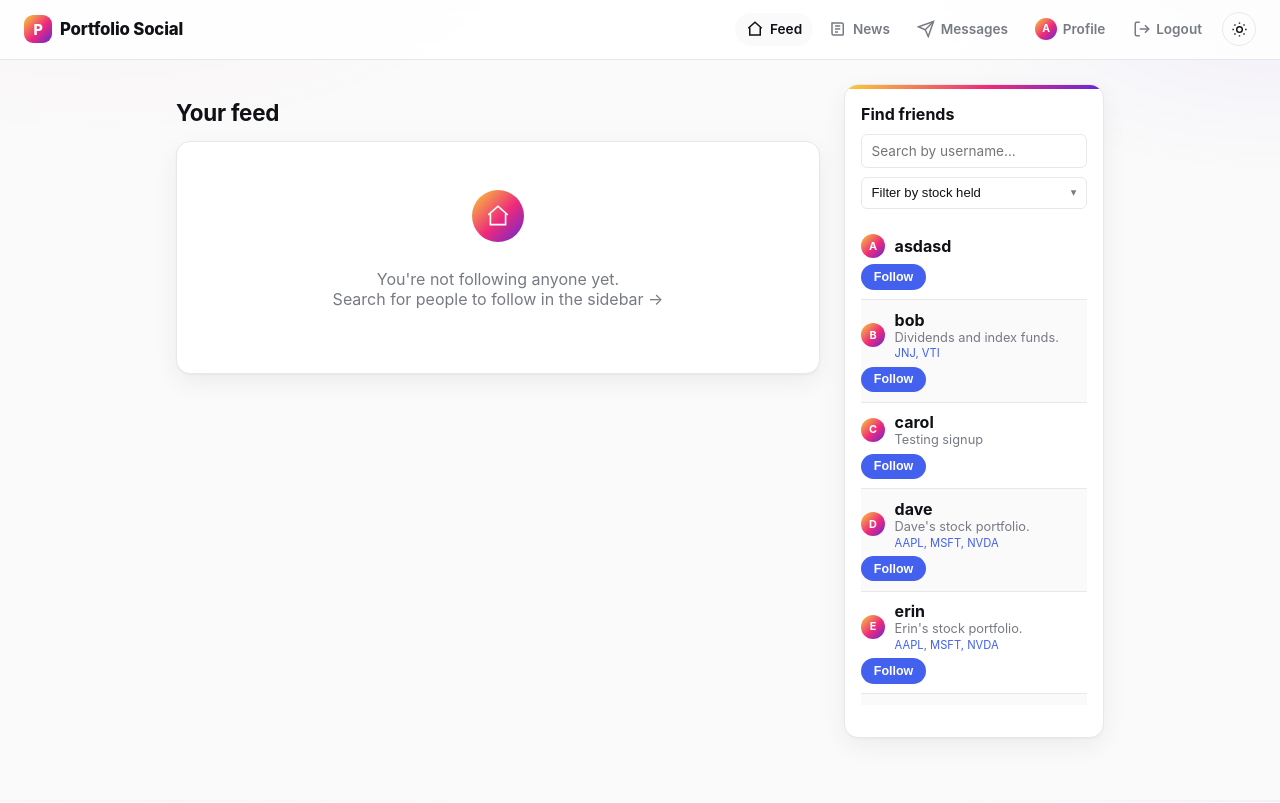
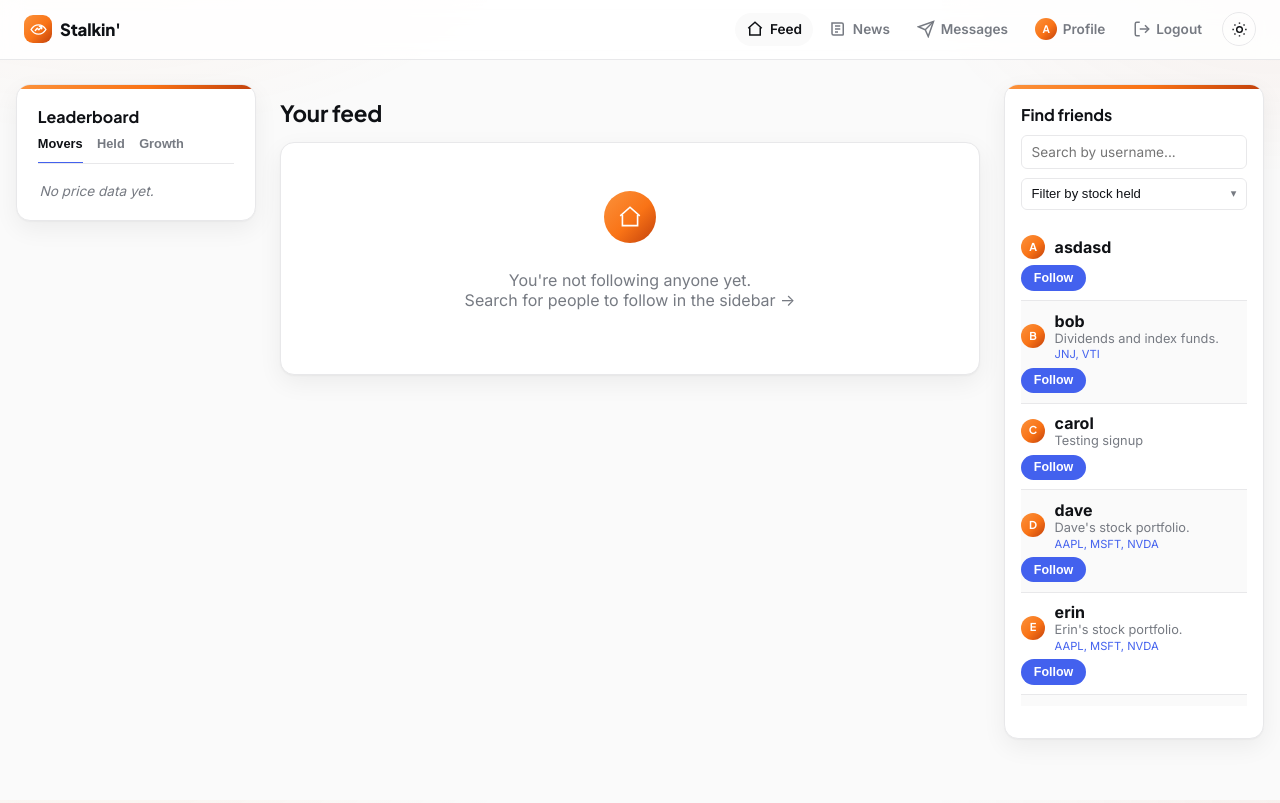
Before and after one commit to hdogcodes/stockedin, a Flask app: page / in a window 1280 px wide. Run offline with Flask 3, Linux system fonts and the light colour scheme; a user stored in the database is signed in; data comes from the database, SQL or seed files in the repository.

Commit message:
Rebrand to Stalkin', add leaderboard, three-column feed, new logo/fonts
- Rename Portfolio Social -> Stalkin' across templates/README, add a
  brand-mark logo: an eye (stalk) with an upward stock trend line as
  the pupil (stalk + stock)
- Add a tabbed feed leaderboard (leaderboards.py): top-moving stocks,
  most-held stocks, top-performing portfolios by growth
- Restructure the feed into three columns spread across the full
  page width: leaderboard | friend holdings | friend search, widen
  container-wide to 1440px
- Fix the ticker tape to use theme colors (var(--card-bg)/--border)
  instead of a fixed dark strip that clashed with light mode
- Swap the accent gradient from pink/purple to orange
  (research-grounded: Robinhood-style warm orange)
- Add a three-font system researched from real platforms: Inter for
  body (Chirp-like), Plus Jakarta Sans for headings/brand
  (Proxima-Nova-like), Space Grotesk with tabular numerals for
  prices/tickers (trading-terminal numeral treatment)

```diff
--- a/static/app.js
+++ b/static/app.js
@@ -6,6 +6,21 @@
 function getCsrfToken(form) {
   const input = form.querySelector('input[name="csrf_token"]');
   return input ? input.value : null;
+}
+
+const leaderboardCard = document.querySelector(".leaderboard-card");
+if (leaderboardCard) {
+  const tabs = Array.from(leaderboardCard.querySelectorAll(".leaderboard-tab"));
+  const panels = Array.from(leaderboardCard.querySelectorAll(".leaderboard-list"));
+
+  tabs.forEach((tab) => {
+    tab.addEventListener("click", () => {
+      tabs.forEach((t) => t.classList.toggle("active", t === tab));
+      panels.forEach((panel) => {
+        panel.hidden = panel.dataset.panel !== tab.dataset.target;
+      });
+    });
+  });
 }
 
 const themeToggle = document.getElementById("theme-toggle");
--- a/static/style.css
+++ b/static/style.css
@@ -11,13 +11,23 @@
   --loss: #f6465d;
   --loss-bg: #fdeaed;
   --danger: #f6465d;
-  --gradient: linear-gradient(135deg, #f9ce34 0%, #ee2a7b 55%, #6228d7 100%);
+  --gradient: linear-gradient(135deg, #fb923c 0%, #f97316 55%, #c2410c 100%);
   --shadow: 0 1px 2px rgba(15, 17, 21, 0.04), 0 8px 24px rgba(15, 17, 21, 0.06);
   --shadow-hover: 0 4px 8px rgba(15, 17, 21, 0.06), 0 16px 32px rgba(15, 17, 21, 0.09);
   --radius: 14px;
-  --wash-1: rgba(238, 42, 123, 0.05);
-  --wash-2: rgba(98, 40, 215, 0.05);
+  --wash-1: rgba(249, 115, 22, 0.06);
+  --wash-2: rgba(194, 65, 12, 0.05);
   --nav-bg: rgba(255, 255, 255, 0.85);
+
+  /* Three type families instead of one, matching how real social/trading
+     apps split roles: a humanist grotesque for body copy (close to X's
+     Chirp), a geometric sans for headings/brand (close to Instagram's
+     Proxima Nova headings), and a technical sans with real tabular
+     numerals for prices/gains — the "trading terminal" numeral treatment
+     Robinhood/Webull/moomoo all use. */
+  --font-body: "Inter", -apple-system, "Segoe UI", Roboto, Helvetica, Arial, sans-serif;
+  --font-heading: "Plus Jakarta Sans", var(--font-body);
+  --font-numeric: "Space Grotesk", var(--font-body);
 }
 
 html[data-theme="dark"] {
@@ -80,6 +90,7 @@ body {
   display: flex;
   align-items: center;
   gap: 0.5rem;
+  font-family: var(--font-heading);
   font-weight: 800;
   font-size: 1.05rem;
   color: var(--text);
@@ -95,9 +106,8 @@ body {
   border-radius: 9px;
   background: var(--gradient);
   color: #fff;
-  font-weight: 800;
-  font-size: 0.9rem;
 }
+.brand-mark svg { width: 17px; height: 17px; }
 
 .nav-links { display: flex; align-items: center; gap: 0.15rem; }
 .nav-link {
@@ -160,6 +170,7 @@ html[data-theme="dark"] .theme-toggle .icon-moon { display: block; }
   padding: 1.5rem 1rem 4rem;
 }
 
+h1, h2, h3 { font-family: var(--font-heading); }
 h1 { font-size: 1.4rem; letter-spacing: -0.01em; }
 
 .avatar {
@@ -171,6 +182,7 @@ h1 { font-size: 1.4rem; letter-spacing: -0.01em; }
   border-radius: 50%;
   background: var(--gradient);
   color: #fff;
+  font-family: var(--font-heading);
   font-weight: 700;
   font-size: 0.85rem;
   flex-shrink: 0;
@@ -277,7 +289,8 @@ h1 { font-size: 1.4rem; letter-spacing: -0.01em; }
 .post-card:hover { box-shadow: var(--shadow-hover); transform: translateY(-1px); }
 .post-card::before,
 .feed-sidebar::before,
-.chart-card::before {
+.chart-card::before,
+.leaderboard-card::before {
   content: "";
   position: absolute;
   top: 0; left: 0; right: 0;
@@ -426,18 +443,22 @@ h1 { font-size: 1.4rem; letter-spacing: -0.01em; }
 .user-link-text { display: flex; flex-direction: column; }
 .user-bio { color: var(--muted); font-size: 0.8rem; }
 
-.container-wide { max-width: 960px; }
+.container-wide { max-width: 1440px; }
 
+/* Three columns: leaderboard | feed | friend search — spread across the
+   full page instead of a narrow centered column with dead space either side. */
 .feed-layout {
-  display: flex;
-  align-items: flex-start;
+  display: grid;
+  grid-template-columns: 300px minmax(0, 1fr) 300px;
+  align-items: start;
   gap: 1.5rem;
 }
-.feed-main { flex: 1; min-width: 0; }
+.feed-main { min-width: 0; }
+
+.feed-leaderboard-col { position: sticky; top: 4.5rem; }
+.feed-leaderboard-col .leaderboard-card { margin-bottom: 0; }
 
 .feed-sidebar {
-  width: 260px;
-  flex-shrink: 0;
   background: var(--card-bg);
   border: 1px solid var(--border);
   border-radius: var(--radius);
@@ -518,9 +540,14 @@ h1 { font-size: 1.4rem; letter-spacing: -0.01em; }
 }
 .sidebar-no-results { font-size: 0.85rem; margin-top: 0.5rem; }
 
-@media (max-width: 720px) {
-  .feed-layout { flex-direction: column; }
-  .feed-sidebar { width: 100%; position: static; }
+@media (max-width: 1280px) {
+  .feed-layout { grid-template-columns: 240px minmax(0, 1fr) 260px; }
+}
+
+@media (max-width: 980px) {
+  .feed-layout { grid-template-columns: 1fr; }
+  .feed-leaderboard-col,
+  .feed-sidebar { position: static; }
 }
 
 .news-grid {
@@ -753,14 +788,78 @@ h1 { font-size: 1.4rem; letter-spacing: -0.01em; }
   align-items: baseline;
   gap: 0.4rem;
   flex-shrink: 0;
+  font-family: var(--font-numeric);
   font-size: 0.82rem;
   font-variant-numeric: tabular-nums;
-  color: rgba(255, 255, 255, 0.6);
+  color: var(--muted);
   white-space: nowrap;
 }
-.ticker-tape-item strong { color: #fff; font-weight: 700; }
+.ticker-tape-item strong { color: var(--text); font-weight: 700; }
 .ticker-tape-item .gain { color: var(--gain); }
 .ticker-tape-item .loss { color: var(--loss); }
+
+/* Feed leaderboard — tabbed Top Movers / Most Held / Top Portfolios card */
+.leaderboard-card {
+  position: relative;
+  background: var(--card-bg);
+  border: 1px solid var(--border);
+  border-radius: var(--radius);
+  padding: 1.3rem 1.3rem 0.6rem;
+  margin-bottom: 1.2rem;
+  box-shadow: var(--shadow);
+  overflow: hidden;
+}
+.leaderboard-tabs {
+  display: flex;
+  gap: 0.9rem;
+  border-bottom: 1px solid var(--border);
+  margin-bottom: 0.4rem;
+  overflow-x: auto;
+}
+.leaderboard-tab {
+  background: none;
+  border: none;
+  border-bottom: 2px solid transparent;
+  padding: 0 0 0.7rem;
+  margin-bottom: -1px;
+  font-size: 0.8rem;
+  font-weight: 600;
+  color: var(--muted);
+  white-space: nowrap;
+  cursor: pointer;
+}
+.leaderboard-tab:hover { color: var(--text); }
+.leaderboard-tab.active { color: var(--text); border-bottom-color: var(--primary); }
+
+.leaderboard-list { list-style: none; margin: 0; padding: 0.3rem 0; }
+.leaderboard-list[hidden] { display: none; }
+.leaderboard-list li {
+  display: flex;
+  align-items: center;
+  gap: 0.6rem;
+  padding: 0.45rem 0.1rem;
+  font-size: 0.85rem;
+  border-bottom: 1px solid var(--border);
+}
+.leaderboard-list li:last-child { border-bottom: none; }
+.lb-rank {
+  width: 1.4em;
+  font-weight: 700;
+  color: var(--muted);
+  font-size: 0.78rem;
+}
+.lb-name { font-family: var(--font-numeric); font-weight: 700; color: var(--text); text-decoration: none; }
+a.lb-name:hover { color: var(--primary); }
+.lb-value {
+  margin-left: auto;
+  font-family: var(--font-numeric);
+  font-weight: 600;
+  font-variant-numeric: tabular-nums;
+  color: var(--muted);
+}
+.lb-value.gain { color: var(--gain); }
+.lb-value.loss { color: var(--loss); }
+.lb-empty { color: var(--muted); font-style: italic; }
 
 /* Sidebar "your portfolio" snapshot widget */
 .my-snapshot {
--- /dev/null
+++ b/templates/_leaderboard.html
@@ -0,0 +1,49 @@
+{# Expects: leaderboards = {movers, popular, portfolios} #}
+<div class="leaderboard-card">
+  <h2 class="sidebar-title">Leaderboard</h2>
+  <div class="leaderboard-tabs" role="tablist">
+    <button type="button" class="leaderboard-tab active" data-target="movers">Movers</button>
+    <button type="button" class="leaderboard-tab" data-target="popular">Held</button>
+    <button type="button" class="leaderboard-tab" data-target="portfolios">Growth</button>
+  </div>
+
+  <ol class="leaderboard-list" data-panel="movers">
+    {% for row in leaderboards.movers %}
+      <li>
+        <span class="lb-rank">{{ loop.index }}</span>
+        <span class="lb-name">{{ row.ticker }}</span>
+        <span class="lb-value {{ 'gain' if row.day_change_pct >= 0 else 'loss' }}">
+          {{ "+" if row.day_change_pct >= 0 else "" }}{{ "%.1f"|format(row.day_change_pct) }}%
+        </span>
+      </li>
+    {% else %}
+      <li class="lb-empty">No price data yet.</li>
+    {% endfor %}
+  </ol>
+
+  <ol class="leaderboard-list" data-panel="popular" hidden>
+    {% for row in leaderboards.popular %}
+      <li>
+        <span class="lb-rank">{{ loop.index }}</span>
+        <span class="lb-name">{{ row.ticker }}</span>
+        <span class="lb-value">{{ row.holder_count }} holder{{ "s" if row.holder_count != 1 else "" }}</span>
+      </li>
+    {% else %}
+      <li class="lb-empty">No holdings yet.</li>
+    {% endfor %}
+  </ol>
+
+  <ol class="leaderboard-list" data-panel="portfolios" hidden>
+    {% for row in leaderboards.portfolios %}
+      <li>
+        <span class="lb-rank">{{ loop.index }}</span>
+        <a class="lb-name" href="{{ url_for('profile', username=row.username) }}">{{ row.username }}</a>
+        <span class="lb-value {{ 'gain' if row.gain_loss_pct >= 0 else 'loss' }}">
+          {{ "+" if row.gain_loss_pct >= 0 else "" }}{{ "%.1f"|format(row.gain_loss_pct) }}%
+        </span>
+      </li>
+    {% else %}
+      <li class="lb-empty">No portfolios yet.</li>
+    {% endfor %}
+  </ol>
+</div>
--- a/templates/base.html
+++ b/templates/base.html
@@ -3,7 +3,7 @@
 <head>
   <meta charset="utf-8">
   <meta name="viewport" content="width=device-width, initial-scale=1">
-  <title>{% block title %}Portfolio Social{% endblock %}</title>
+  <title>{% block title %}Stalkin'{% endblock %}</title>
   <script>
     // Applied before the stylesheet paints anything, so there's no flash
     // of the wrong theme on load.
@@ -13,12 +13,23 @@
       document.documentElement.dataset.theme = theme;
     })();
   </script>
+  <link rel="preconnect" href="https://fonts.googleapis.com">
+  <link rel="preconnect" href="https://fonts.gstatic.com" crossorigin>
+  <link href="https://fonts.googleapis.com/css2?family=Inter:wght@400;500;600;700;800&family=Plus+Jakarta+Sans:wght@600;700;800&family=Space+Grotesk:wght@500;600;700&display=swap" rel="stylesheet">
   <link rel="stylesheet" href="{{ url_for('static', filename='style.css') }}">
 </head>
 <body>
   <nav class="navbar">
     <a class="brand" href="{{ url_for('feed') if current_user.is_authenticated else url_for('login') }}">
-      <span class="brand-mark">P</span>Portfolio Social
+      {# An eye (stalk/watch) with an upward stock trend line as the pupil — "stalk" + "stock". #}
+      <span class="brand-mark">
+        <svg viewBox="0 0 24 24" fill="none" stroke="currentColor" stroke-width="2" stroke-linecap="round" stroke-linejoin="round">
+          <path d="M1.5 12S5.5 5.5 12 5.5 22.5 12 22.5 12 18.5 18.5 12 18.5 1.5 12 1.5 12Z"/>
+          <path d="M7.5 13.5l2.8-3.2 2.2 2 4-4.3"/>
+          <path d="M13.2 7.5h3.3v3.4"/>
+        </svg>
+      </span>
+      Stalkin'
     </a>
     <div class="nav-links">
       {% if current_user.is_authenticated %}
--- a/templates/feed.html
+++ b/templates/feed.html
@@ -1,9 +1,13 @@
 {% extends "base.html" %}
-{% block title %}Feed — Portfolio Social{% endblock %}
+{% block title %}Feed — Stalkin'{% endblock %}
 {% block container_class %}container-wide{% endblock %}
 {% block content %}
   {% include "_ticker_tape.html" %}
   <div class="feed-layout">
+    <aside class="feed-leaderboard-col">
+      {% include "_leaderboard.html" %}
+    </aside>
+
     <div class="feed-main">
       <h1>Your feed</h1>
       {% if portfolios %}
--- a/templates/holding_form.html
+++ b/templates/holding_form.html
@@ -1,5 +1,5 @@
 {% extends "base.html" %}
-{% block title %}Add holding — Portfolio Social{% endblock %}
+{% block title %}Add holding — Stalkin'{% endblock %}
 {% block content %}
   <h1>Add a holding</h1>
   <form method="post" class="form" novalidate>
--- a/templates/login.html
+++ b/templates/login.html
@@ -1,5 +1,5 @@
 {% extends "base.html" %}
-{% block title %}Log in — Portfolio Social{% endblock %}
+{% block title %}Log in — Stalkin'{% endblock %}
 {% block container_class %}container-auth{% endblock %}
 {% block content %}
   <div class="auth-layout">
--- a/templates/messages_inbox.html
+++ b/templates/messages_inbox.html
@@ -1,5 +1,5 @@
 {% extends "base.html" %}
-{% block title %}Messages — Portfolio Social{% endblock %}
+{% block title %}Messages — Stalkin'{% endblock %}
 {% block content %}
   <h1>Messages</h1>
   {% if threads %}
--- a/templates/news.html
+++ b/templates/news.html
@@ -1,5 +1,5 @@
 {% extends "base.html" %}
-{% block title %}News — Portfolio Social{% endblock %}
+{% block title %}News — Stalkin'{% endblock %}
 {% block container_class %}container-wide{% endblock %}
 {% block content %}
   {% include "_ticker_tape.html" %}
--- a/templates/portfolio_form.html
+++ b/templates/portfolio_form.html
@@ -1,5 +1,5 @@
 {% extends "base.html" %}
-{% block title %}{{ "Edit" if mode == "edit" else "New" }} portfolio — Portfolio Social{% endblock %}
+{% block title %}{{ "Edit" if mode == "edit" else "New" }} portfolio — Stalkin'{% endblock %}
 {% block content %}
   <h1>{{ "Edit your portfolio" if mode == "edit" else "Create your portfolio" }}</h1>
   <form method="post" class="form" novalidate>
--- a/templates/signup.html
+++ b/templates/signup.html
@@ -1,5 +1,5 @@
 {% extends "base.html" %}
-{% block title %}Sign up — Portfolio Social{% endblock %}
+{% block title %}Sign up — Stalkin'{% endblock %}
 {% block container_class %}container-auth{% endblock %}
 {% block content %}
   <div class="auth-layout">
```
Also changed, not shown: other parts of static/style.css (+38 -23 lines), leaderboards.py (added, +68 -0 lines), routes_social.py (+8 -0 lines), templates/profile.html (+10 -4 lines), README.md.
